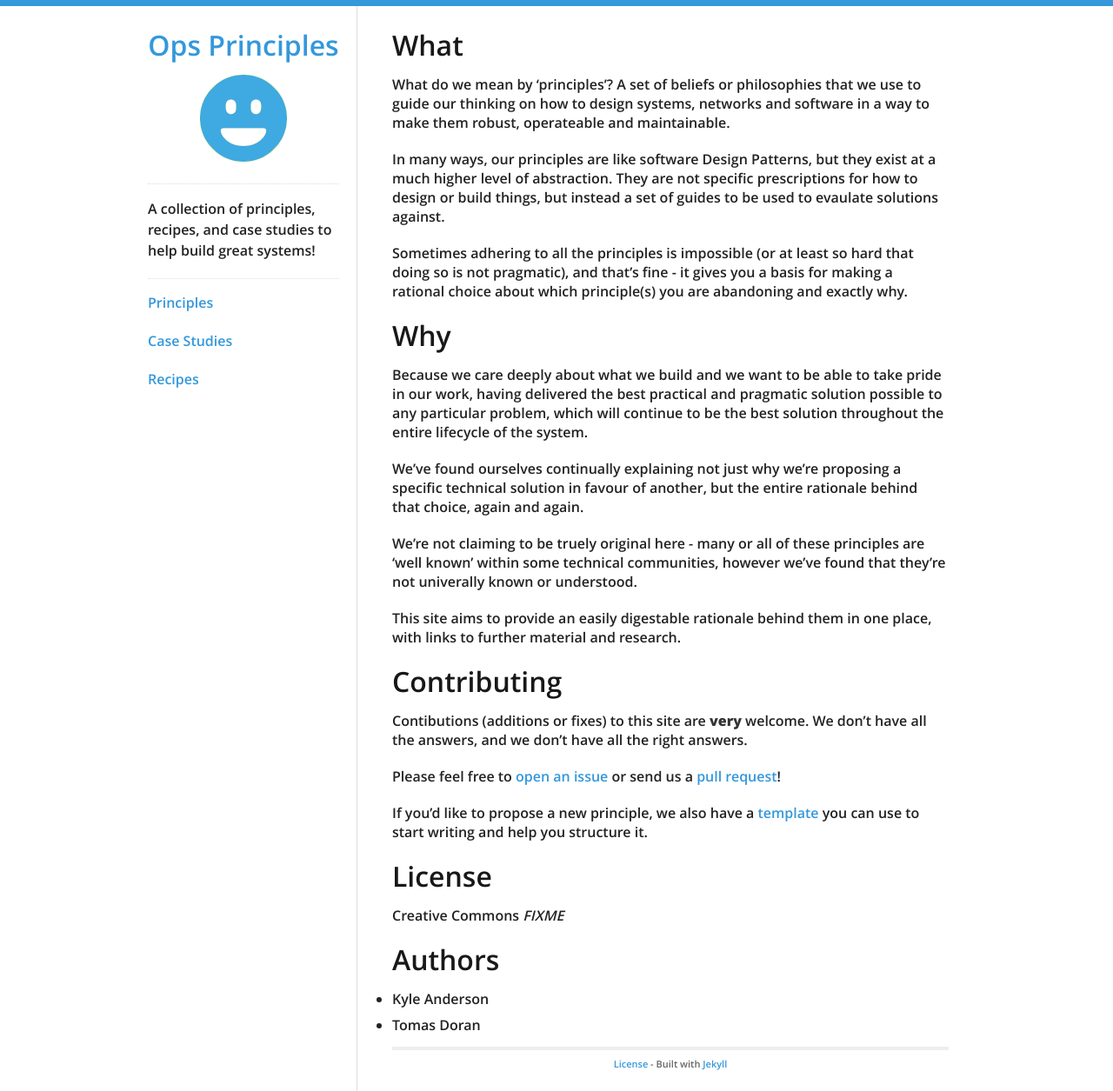
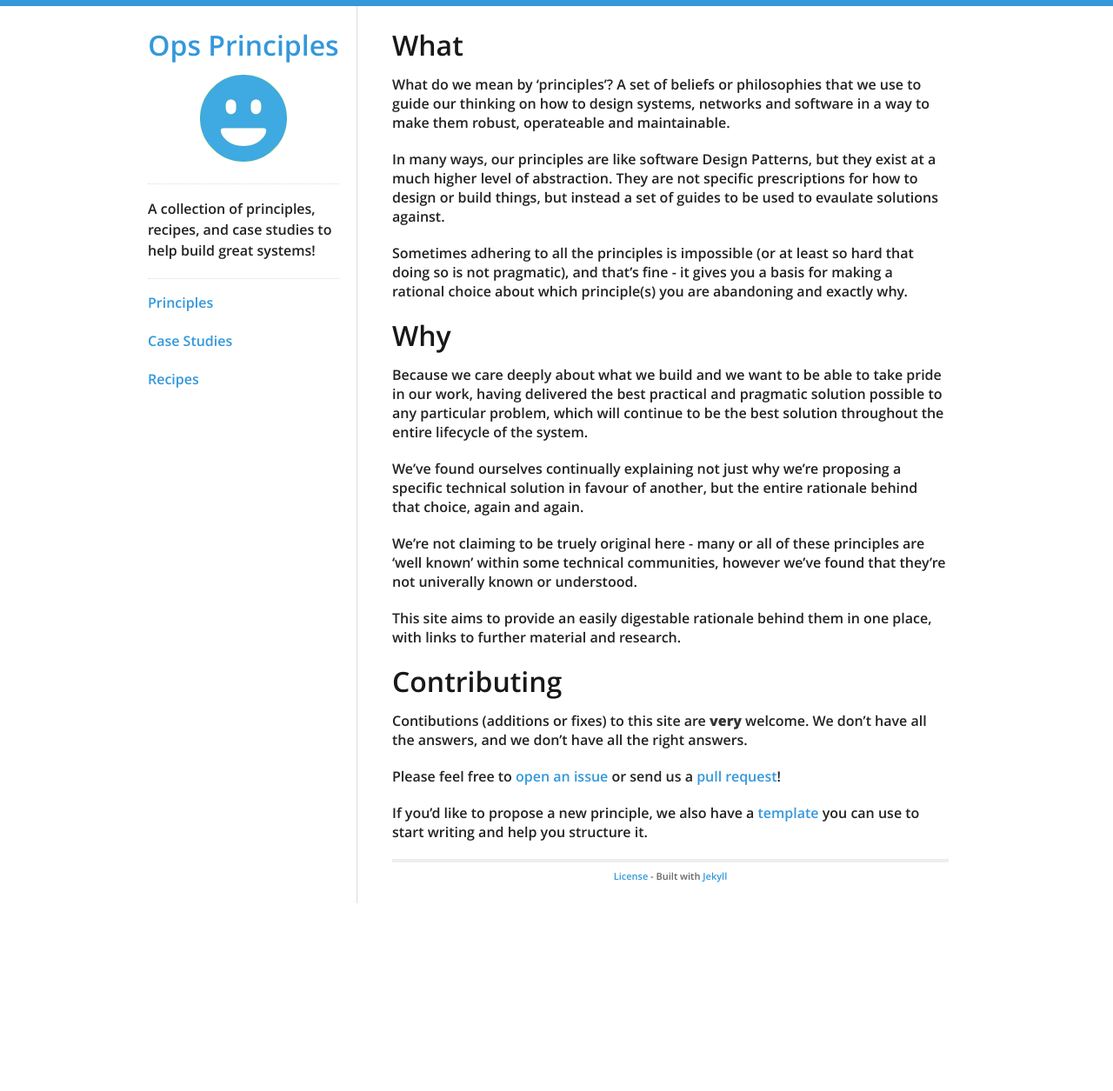
Before and after one commit to solarkennedy/ops-principles, a Jekyll site: the page built from index.markdown, in a window 1280 px wide. Shown: the whole page at 87% size. Built offline with Jekyll 4.4.1, drawn with Linux system fonts in a browser that asks for light colours; after the commit the page ends 1039 px from its top, so only the background shows below that.

Commit message:
Updated index

```diff
--- a/index.markdown
+++ b/index.markdown
@@ -44,12 +44,3 @@ Please feel free to [open an issue]({{ site.repository }}/issues/new) or send us
 
 If you'd like to propose a new principle, we also have a [template](template.html)
 you can use to start writing and help you structure it.
-
-# License
-
-Creative Commons *FIXME*
-
-# Authors
-
- * Kyle Anderson
- * Tomas Doran
```
Also changed, not shown: other parts of index.markdown (+1 -1 lines).
